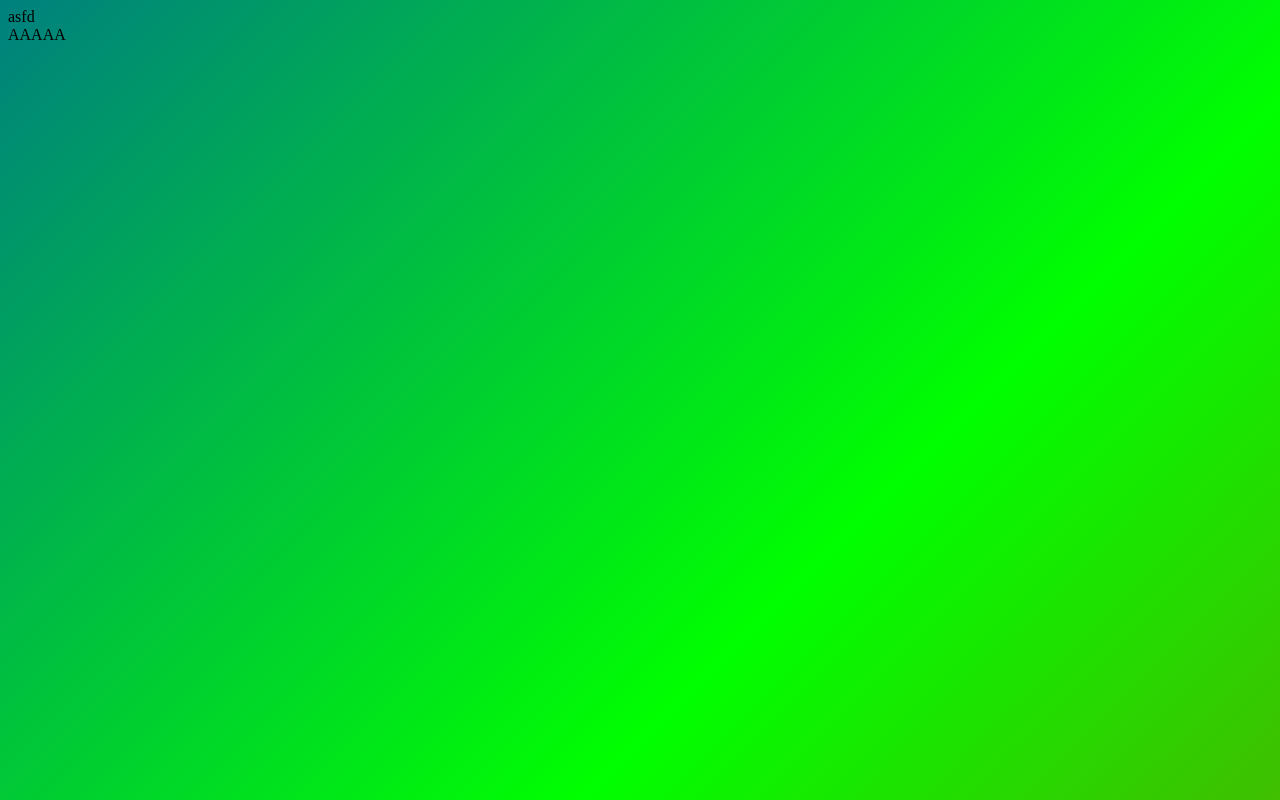
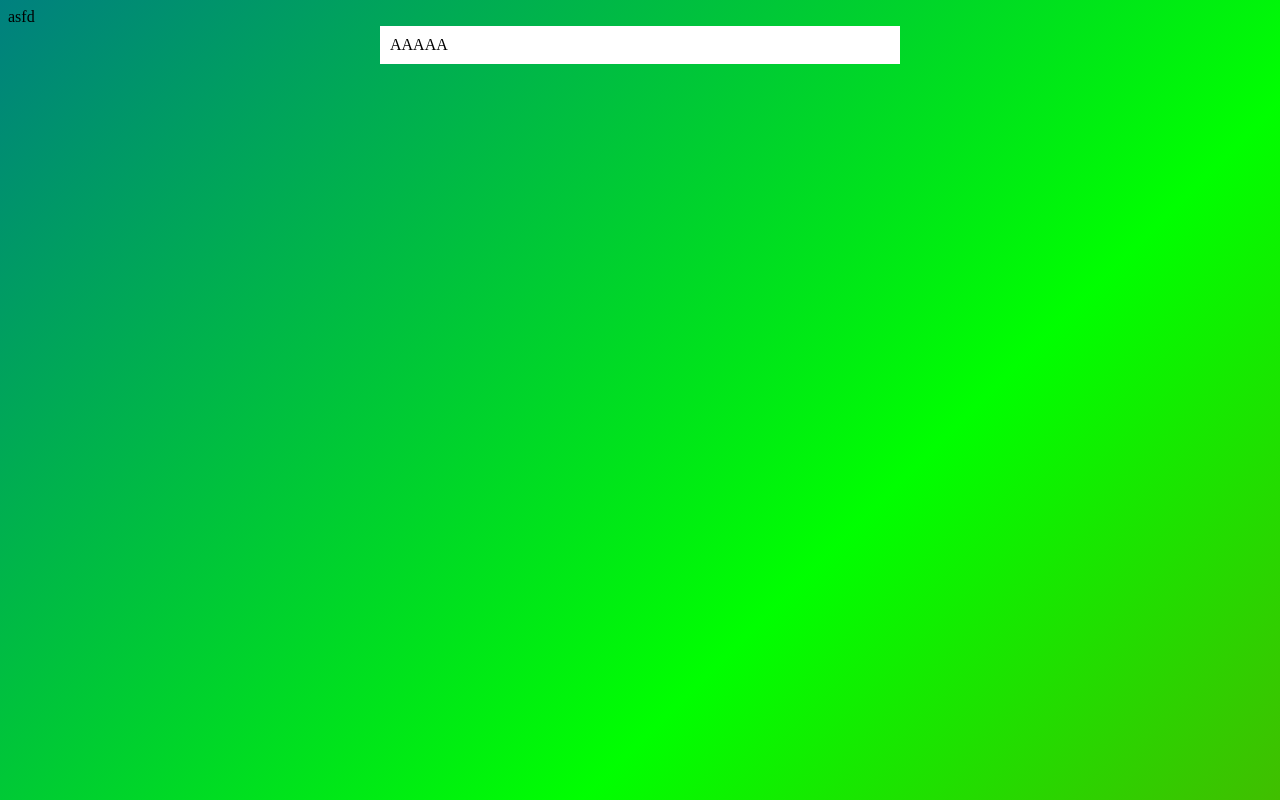
Before and after one commit to mycielski/paqunek, a plain HTML site: page index.html in a window 1280 px wide. Drawn offline with Linux system fonts and the light colour scheme.

Commit message:
Update index.html

```diff
--- a/index.html
+++ b/index.html
@@ -4,10 +4,7 @@
 
 <div class="card card-5">asfd</div>
 
-<div style="
-            position: center
-            "
-     >
+<div style="max-width: 500px; margin: auto; background: white; padding: 10px;">
 
     AAAAA
 
```
